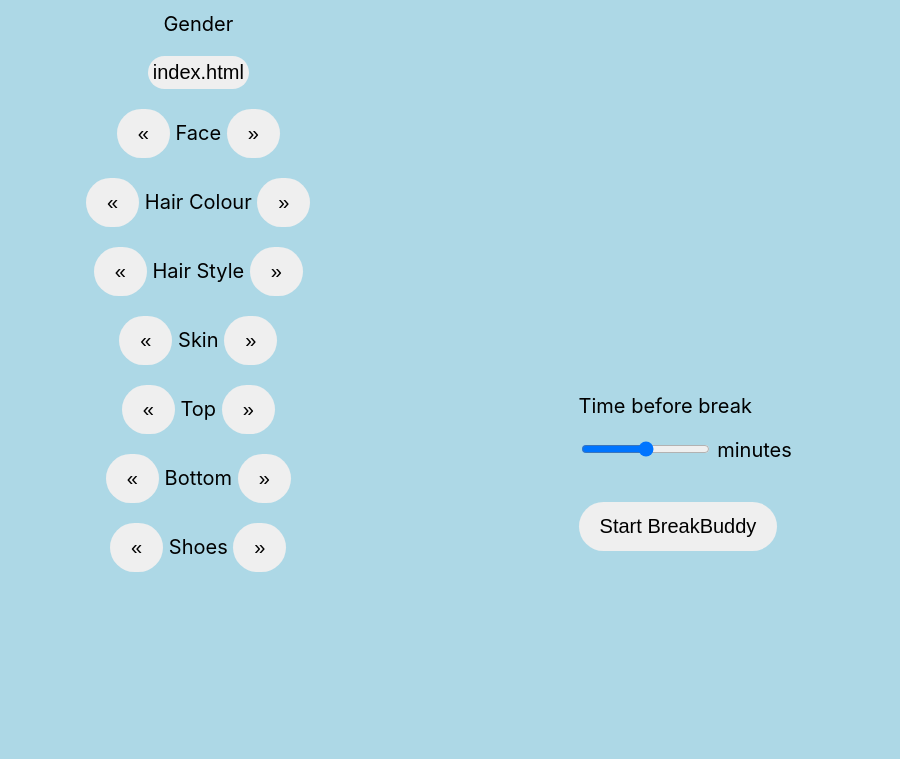
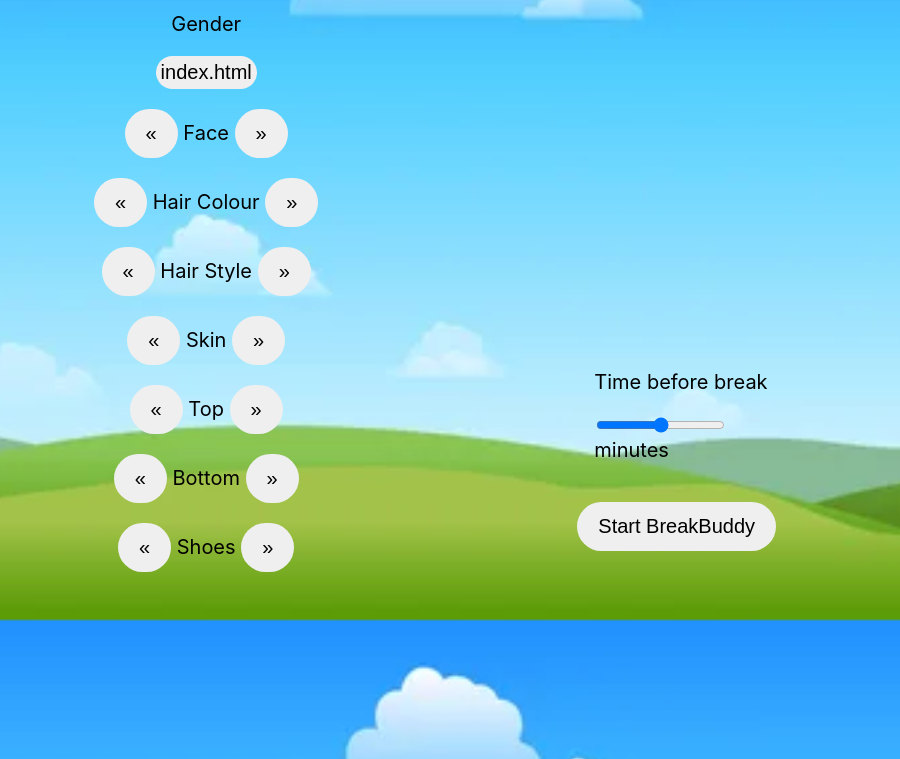
Before and after one commit to danielj0nes/BreakBuddy, an Electron app: page src/index.html in a window 900 px wide. Shown: the part 180-939 px from the top of the page. Drawn offline with Linux system fonts and the light colour scheme; no server answers.

Commit message:
Finished css

```diff
--- a/src/index.css
+++ b/src/index.css
@@ -1,5 +1,7 @@
 body {
-  background-color:lightblue;
+  background-image: url("background.jpg");
+  background-color: #fff;
+  background-size: cover;
   font-family: -apple-system, BlinkMacSystemFont, "Segoe UI", Roboto, Helvetica, Arial, sans-serif;
   margin: 10px;
   padding: 0.5rem;
@@ -26,7 +28,7 @@ body {
   float: left;
   margin-top: 40px;
   margin-bottom: 40px;
-  margin-left: 30px;
+  margin-left: 13px;
 }
 
 #break-time-div {
@@ -95,3 +97,8 @@ a {
   color: black;
 
 }
+
+a:hover {
+  background-color: white;
+  border-radius: 40px;
+}
--- a/src/index.html
+++ b/src/index.html
@@ -59,8 +59,8 @@
         <div id="box3">
           <div id="break-time-div">
             <p>Time before break</p>
-            <input type="range" id="break-time-value" min="20" max="99" class="slider" oninput="this.nextElementSibling.value = this.value">
-            <output id="break-time-output"></output> minutes
+            <input type="range" id="break-time-value" min="20" max="120" class="slider" oninput="this.nextElementSibling.value = this.value">
+            <output id="break-time-output"></output> <br> minutes
           </div>
           <div class="btn-group">
             <button id="breakbuddy-start" class="character-customise-button"><a href="#">Start BreakBuddy</a></button>
```
Also changed, not shown: src/background.jpg (added).
